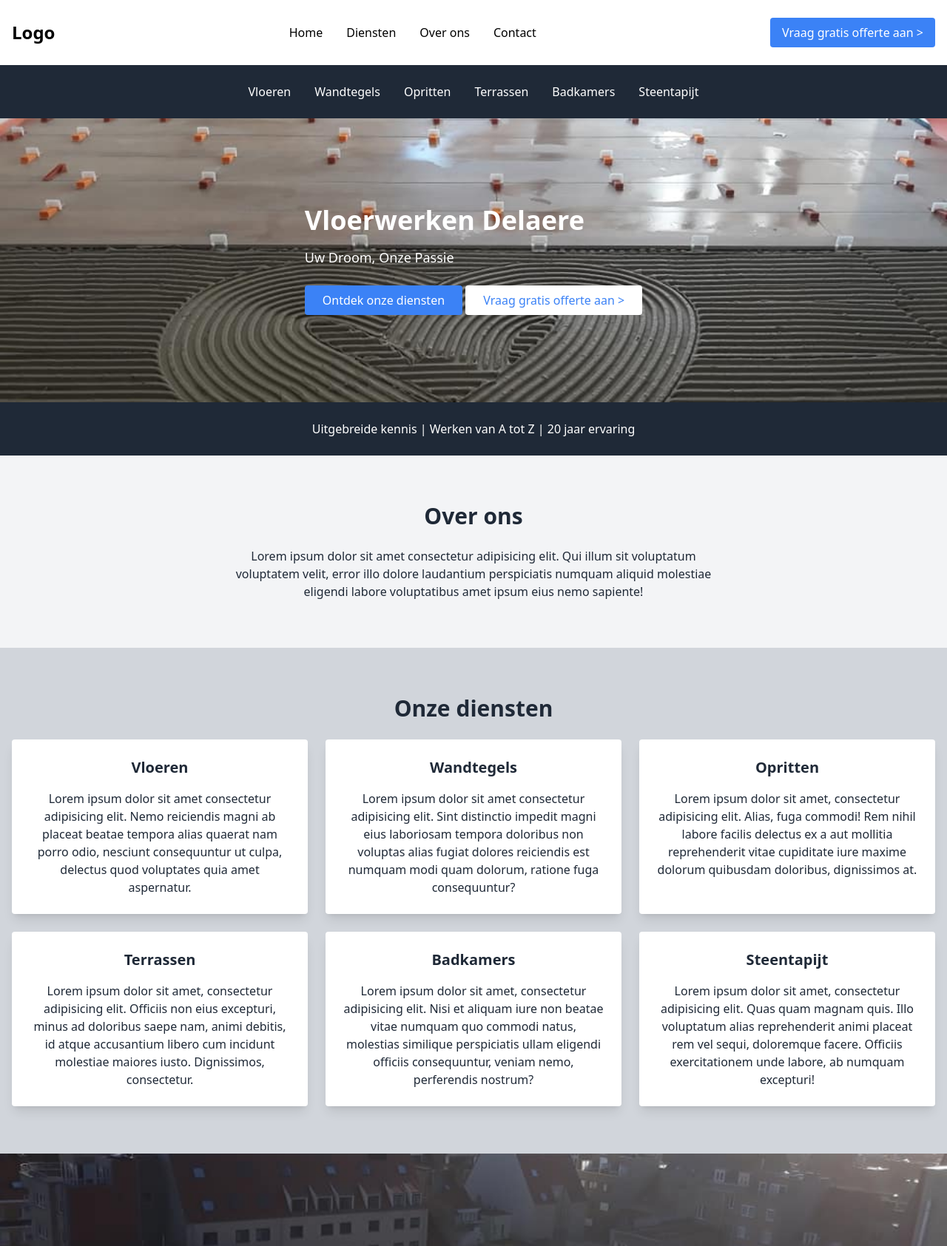
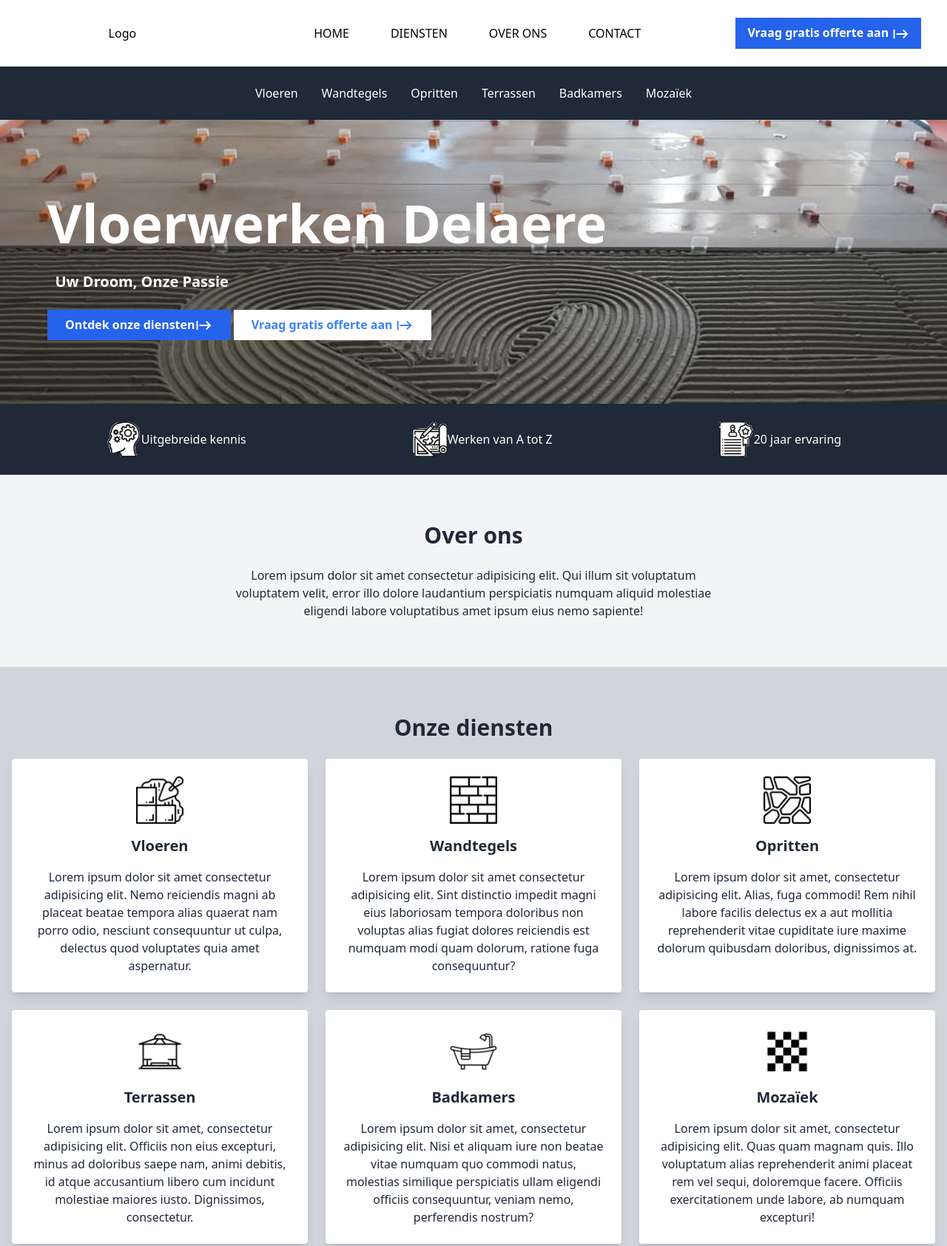
Before and after one commit to TDL1/Vloerwerken-Delaere, a website: page public/index.html in a window 1280 px wide. Shown: the top 1685 px of the page at 74% size. Drawn offline with Linux system fonts and the light colour scheme.

Commit message:
Update front page layout

```diff
--- a/public/index.html
+++ b/public/index.html
@@ -4,30 +4,33 @@
     <meta charset="UTF-8">
     <meta name="viewport" content="width=device-width, initial-scale=1.0">
     <link rel="stylesheet" href="css/output.css">
+    <link rel="stylesheet" href="https://fonts.googleapis.com/icon?family=Material+Icons">
     <script src="js/script.js"></script>
     <title>Vloerwerken Delaere</title>
 </head>
 <body>
     <header>
         <nav class="bg-white text-black py-6">
-            <div class="container mx-auto px-4 flex justify-between items-center py-0">
+            <div class="container mx-auto flex justify-center">
               <!-- Logo -->
-              <div class="text-2xl font-bold">
+              <div class="flex items-center px-28">
                 <a href="#">Logo</a>
               </div>
 
               <!-- Navigation Links -->
-              <ul class="flex space-x-8 items-center">
-                <li><a href="#home" class="hover:text-blue-400">Home</a></li>
-                <li><a href="#services" class="hover:text-blue-400">Diensten</a></li>
-                <li><a href="#about" class="hover:text-blue-400">Over ons</a></li>
-                <li><a href="#contact" class="hover:text-blue-400">Contact</a></li>
-              </ul>
+              <div class="flex items-center px-28">
+                <ul class="flex space-x-6">
+                  <li><a href="" class="hover:text-blue-500 px-4">HOME</a></li>
+                  <li><a href="" class="hover:text-blue-500 px-4">DIENSTEN</a></li>
+                  <li><a href="" class="hover:text-blue-500 px-4">OVER ONS</a></li>
+                  <li><a href="" class="hover:text-blue-500 px-4">CONTACT</a></li>
+                </ul>
+              </div>
 
               <!-- Quick Action Button -->
-              <div>
-                <button class="bg-blue-500 hover:bg-blue-600 text-white py-2 px-4 rounded">
-                  Vraag gratis offerte aan >
+              <div class="flex items-center">
+                <button class="bg-blue-600 hover:bg-blue-700 text-white py-2 px-4">
+                  <b>Vraag gratis offerte aan <i class="material-icons" style="vertical-align: middle;">start</i></b>
                 </button>
               </div>
             </div>
@@ -45,7 +48,7 @@
                     <li><a href="" class="hover:text-blue-400">Opritten</a></li>
                     <li><a href="" class="hover:text-blue-400">Terrassen</a></li>
                     <li><a href="" class="hover:text-blue-400">Badkamers</a></li>
-                    <li><a href="" class="hover:text-blue-400">Steentapijt</a></li>
+                    <li><a href="" class="hover:text-blue-400">Mozaïek</a></li>
                   </ul>
                 </div>
               </nav>
@@ -53,22 +56,38 @@
 
         <!-- Hero Section -->
         <section id="hero" class="bg-cover bg-center h-96 flex items-center justify-center text-white" style="background-image: url('images/vloer-foto-1.jpg');">
-          <div>
-            <h1 class="text-4xl font-bold">Vloerwerken Delaere</h1>
-            <p class="mt-4 text-lg">Uw Droom, Onze Passie</p>
-            <button class="mt-6 bg-blue-500 hover:bg-blue-600 text-white py-2 px-6 rounded">
-              Ontdek onze diensten
+          <div class="container mx-auto px-16">
+            <h1 class="font-bold" style="font-size: 72px;">Vloerwerken Delaere</h1>
+            <p class="mt-3 text-xl"><strong>&nbsp;&nbsp;Uw Droom, Onze Passie</strong></p>
+            <button class="mt-6 bg-blue-600 hover:bg-blue-700 text-white py-2 px-6">
+              <b>Ontdek onze diensten<i class="material-icons" style="vertical-align: middle;">start</i></b>
             </button>
-            <button class="mt-6 bg-white hover:bg-gray-50 text-blue-500 py-2 px-6 rounded">
-                Vraag gratis offerte aan >
+            <button class="mt-6 bg-white hover:bg-gray-200 text-blue-500 py-2 px-6">
+                <b>Vraag gratis offerte aan <i class="material-icons" style="vertical-align: middle;">start</i></b>
               </button>
           </div>
         </section>
 
         <section class="bg-gray-800 text-white flex py-6">
-                <div class="container mx-auto text-center">
-                   <p>Uitgebreide kennis | Werken van A tot Z | 20 jaar ervaring</p>
-                </div>
+          <div class="container mx-auto flex justify-center">
+            <!-- First Keyword and Logo -->
+            <div class="flex items-center px-28">
+              <img src="images/knowledge-icon.png" alt="Logo 1" class="w-12 h-12">
+              <p>Uitgebreide kennis</p>
+            </div>
+
+            <!-- Second Keyword and Logo -->
+            <div class="flex items-center px-28">
+              <img src="images/azworks-icon.png" alt="Logo 2" class="w-12 h-12">
+              <p>Werken van A tot Z</p>
+            </div>
+
+            <!-- Third Keyword and Logo -->
+            <div class="flex items-center px-28">
+              <img src="images/experience-icon.png" alt="Logo 3" class="w-12 h-12">
+              <h3>20 jaar ervaring</h3>
+            </div>
+          </div>
         </section>
 
         <!-- About Section -->
@@ -87,27 +106,33 @@
             <h2 class="text-3xl font-bold mb-6">Onze diensten</h2>
             <div class="grid grid-cols-1 md:grid-cols-3 gap-6">
               <div class="bg-white p-6 shadow-lg rounded">
+                <img src="images/flooring-icon.png" alt="Vloeren logo" class="mx-auto mb-4 h-16 w-16">
                 <h3 class="text-xl font-bold">Vloeren</h3>
                 <p class="mt-4">Lorem ipsum dolor sit amet consectetur adipisicing elit. Nemo reiciendis magni ab placeat beatae tempora alias quaerat nam porro odio, nesciunt consequuntur ut culpa, delectus quod voluptates quia amet aspernatur.</p>
               </div>
               <div class="bg-white p-6 shadow-lg rounded">
+                <img src="images/walltiles-icon.png" alt="Wandtegels logo" class="mx-auto mb-4 h-16 w-16">
                 <h3 class="text-xl font-bold">Wandtegels</h3>
                 <p class="mt-4">Lorem ipsum dolor sit amet consectetur adipisicing elit. Sint distinctio impedit magni eius laboriosam tempora doloribus non voluptas alias fugiat dolores reiciendis est numquam modi quam dolorum, ratione fuga consequuntur?</p>
               </div>
               <div class="bg-white p-6 shadow-lg rounded">
+                <img src="images/terras-icon.png" alt="Opritten logo" class="mx-auto mb-4 h-16 w-16">
                 <h3 class="text-xl font-bold">Opritten</h3>
                 <p class="mt-4">Lorem ipsum dolor sit amet, consectetur adipisicing elit. Alias, fuga commodi! Rem nihil labore facilis delectus ex a aut mollitia reprehenderit vitae cupiditate iure maxime dolorum quibusdam doloribus, dignissimos at.</p>
               </div>
               <div class="bg-white p-6 shadow-lg rounded">
+                <img src="images/patio-icon.png" alt="Terassen logo" class="mx-auto mb-4 h-16 w-16">
                 <h3 class="text-xl font-bold">Terrassen</h3>
                 <p class="mt-4">Lorem ipsum dolor sit amet, consectetur adipisicing elit. Officiis non eius excepturi, minus ad doloribus saepe nam, animi debitis, id atque accusantium libero cum incidunt molestiae maiores iusto. Dignissimos, consectetur.</p>
               </div>
               <div class="bg-white p-6 shadow-lg rounded">
+                <img src="images/bathtub-icon.png" alt="Badkamers logo" class="mx-auto mb-4 h-16 w-16">
                 <h3 class="text-xl font-bold">Badkamers</h3>
                 <p class="mt-4">Lorem ipsum dolor sit amet, consectetur adipisicing elit. Nisi et aliquam iure non beatae vitae numquam quo commodi natus, molestias similique perspiciatis ullam eligendi officiis consequuntur, veniam nemo, perferendis nostrum?</p>
               </div>
               <div class="bg-white p-6 shadow-lg rounded">
-                <h3 class="text-xl font-bold">Steentapijt</h3>
+                <img src="images/mozaic-icon.png" alt="Mozaïek logo" class="mx-auto mb-4 h-16 w-16">
+                <h3 class="text-xl font-bold">Mozaïek</h3>
                 <p class="mt-4">Lorem ipsum dolor sit amet, consectetur adipisicing elit. Quas quam magnam quis. Illo voluptatum alias reprehenderit animi placeat rem vel sequi, doloremque facere. Officiis exercitationem unde labore, ab numquam excepturi!</p>
               </div>
             </div>
@@ -122,8 +147,8 @@
             <div class="container mx-auto text-center">
               <h2 class="text-3xl font-bold mb-6">Waarom kiezen voor Vloerwerken Delaere?</h2>
               <p class="mb-4">Lorem ipsum, dolor sit amet consectetur adipisicing elit. Eaque minima at alias et, in sapiente a quisquam error minus quia? Soluta expedita dolorum, enim quos rem corrupti quis laborum nisi.</p>
-              <button class="bg-blue-500 hover:bg-blue-600 text-white py-2 px-6 rounded">
-                Vraag gratis offerte aan >
+              <button class="bg-blue-600 hover:bg-blue-700 text-white py-2 px-6 rounded">
+                <b>Vraag gratis offerte aan <i class="material-icons" style="vertical-align: middle;">start</i></b>
               </button>
             </div>
         </section>
@@ -132,39 +157,51 @@
         <section id="contact" class="py-16 px-4 bg-gray-800">
           <div class="container mx-auto text-center">
             <h2 class="text-3xl font-bold mb-6 text-white">Contact</h2>
-            <p class="mb-4 text-white">Contacteer ons voor vragen of een vrijblijvende offerte!
+            <p class="mb-4 text-white">Contacteer ons voor vragen of een gratis offerte!
             </p>
-            <button class="bg-blue-500 hover:bg-blue-600 text-white py-2 px-6 rounded">
-              Contacteer
+            <button class="bg-blue-600 hover:bg-blue-700 text-white py-2 px-6 rounded">
+              <b>Contacteer <i class="material-icons" style="vertical-align: middle;">mail</i></b>
             </button>
           </div>
         </section>
 
-        <section class="bg-blue-500 text-white py-8">
+        <section class="bg-blue-600 text-white py-8">
             <div class="container mx-auto px-4 flex justify-between items-center text-center">
               <!-- Logo -->
               <div>
                 <div class="text-2xl font-bold">
                   <a href="#">Logo</a>
                 </div>
-                <p class=" mt-2">Uw droom, onze passie</p> <!-- Slogan -->
+                <strong class=" mt-2">Uw droom, onze passie</strong>
               </div>
 
               <!-- Navigation Links -->
-              <ul class="flex space-x-8">
-                <li><a href="#home" class="hover:text-blue-500">Home</a></li>
-                <li><a href="#services" class="hover:text-blue-500">Diensten</a></li>
-                <li><a href="#about" class="hover:text-blue-500">Over ons</a></li>
-                <li><a href="#contact" class="hover:text-blue-500">Contact</a></li>
+              <ul class="ml-4 mt-2 space-y-2" >
+                <li class="py-2"><a href="#home" class="hover:text-gray-300"><b>Home</b></a></li>
+                <li class="py-2"><a href="#services" class="hover:text-gray-300"><b>Diensten</b></a></li>
+                <li class="py-2"><a href="#about" class="hover:text-gray-300"><b>Over ons</b></a></li>
+                <li class="py-2"><a href="#contact" class="hover:text-gray-300"><b>Contact</b></a></li>
+              </ul>
+
+              <ul class="ml-4 mt-2 space-y-2" >
+                  <li class="py-2"><a href="" class="hover:text-gray-300"><b>Vloeren</b></a></li>
+                  <li class="py-2"><a href="" class="hover:text-gray-300"><b>Wandtegels</b></a></li>
+                  <li class="py-2"><a href="" class="hover:text-gray-300"><b>Opritten</b></a></li>
+              </ul>
+
+              <ul class="ml-4 mt-2 space-y-2" >
+                <li class="py-2"><a href="" class="hover:text-gray-300"><b>Terrassen</b></a></li>
+                <li class="py-2"><a href="" class="hover:text-gray-300"><b>Badkamers</b></a></li>
+                <li class="py-2"><a href="" class="hover:text-gray-300"><b>Mozaïek</b></a></li>
               </ul>
 
               <!-- Contact Info -->
               <div>
-                <p>+32 474 70 85 34</p>
-                <p>kenny.delaere12@telenet.be</p>
+                <p><b>+32 474 70 85 34</b></p>
+                <p><b>kenny.delaere12@telenet.be</b></p>
               </div>
             </div>
-          </section>
+         </section>
       </main>
 
       <footer class="bg-gray-800 text-white py-8">
```
Also changed, not shown: public/about.html (added, +11 -0 lines), public/contact.html (added, +11 -0 lines), public/services.html (added, +11 -0 lines), public/css/output.css, public/images/azworks-icon.png (added), public/images/bathtub-icon.png (added), public/images/experience-icon.png (added), public/images/flooring-icon.png (added), public/images/knowledge-icon.png (added), public/images/mozaic-icon.png (added), public/images/patio-icon.png (added), public/images/terras-icon.png (added), public/images/walltiles-icon.png (added).
